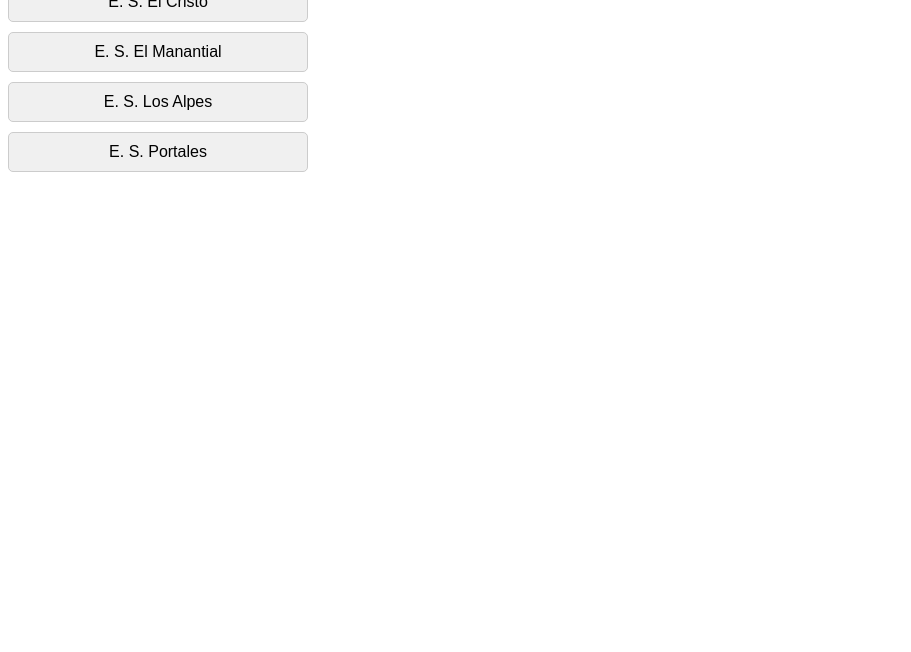
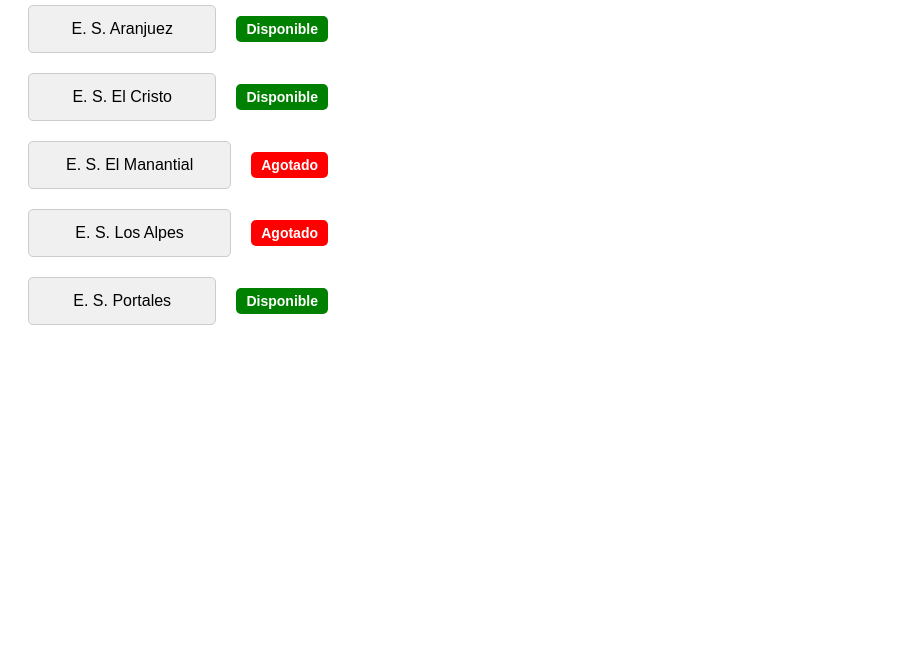
Before and after one commit to JhessaelGit/Proyecto_Gasolina_Ing_Software, a website built with Parcel: page Usuario_particular/lista_surtidores.html in a window 1280 px wide. Shown: the part 148-800 px from the top of the page, without its empty margins (0-911 px from the left). Built offline with nearby package versions, Linux system fonts and the light colour scheme.

Commit message:
style: mejora visual en botones y etiquetas de estado de surtidores, en vista usuario y administrador

```diff
--- a/Surtidores/estilos_surtidores.css
+++ b/Surtidores/estilos_surtidores.css
@@ -11,6 +11,7 @@ h1 {
 }
 #estado-actual {
     font-weight: bold;
+    font-size: 14px;
     padding: 5px 10px;
     color: white;
     border-radius: 5px;
--- a/Usuario_particular/estilos_lista_surtidores.css
+++ b/Usuario_particular/estilos_lista_surtidores.css
@@ -6,7 +6,8 @@
 }
 
 .botones button {
-    padding: 10px;
+    width: 220px;
+    padding: 14px 10px;
     font-size: 16px;
     cursor: pointer;
     background-color: #f0f0f0;
@@ -18,3 +19,10 @@
 .botones button:hover {
     background-color: #fa8080; /* Color al pasar el mouse */
 }
+
+.surtidor {
+  display: flex;
+  align-items: center; /* centra verticalmente */
+  gap: 20px; /* espacio entre boton y label */
+  margin-bottom: 10px; /* espacio entre surtidores */
+}
--- a/Usuario_particular/lista_surtidores.html
+++ b/Usuario_particular/lista_surtidores.html
@@ -3,15 +3,32 @@
 <head>
     <title>Lista de Surtidores</title>
     <link rel="stylesheet" href="estilos_lista_surtidores.css">
+    <link rel="stylesheet" href="../Surtidores/estilos_surtidores.css">
+
 </head>
 <body>
     <h1>Lista de Surtidores</h1>
     <div class="botones">
-        <button onclick="location.href='../Surtidores/E_S_Aranjuez.html'">E. S. Aranjuez</button>
-        <button onclick="location.href='../Surtidores/E_S_El_Cristo.html'">E. S. El Cristo</button>
-        <button onclick="location.href='../Surtidores/E_S_El_Manantial.html'">E. S. El Manantial</button>
-        <button onclick="location.href='../Surtidores/E_S_Los_Alpes.html'">E. S. Los Alpes</button>
-        <button onclick="location.href='../Surtidores/E_S_Portales.html'">E. S. Portales</button>
+        <div class="surtidor">
+            <button onclick="location.href='../Surtidores/E_S_Aranjuez.html'">E. S. Aranjuez</button>
+            <label id="estado-actual" class="disponible">Disponible</label>
+        </div>
+        <div class="surtidor">
+            <button onclick="location.href='../Surtidores/E_S_El_Cristo.html'">E. S. El Cristo</button>
+            <label id="estado-actual" class="disponible">Disponible</label>
+        </div>
+        <div class="surtidor">
+            <button onclick="location.href='../Surtidores/E_S_El_Manantial.html'">E. S. El Manantial</button>
+            <label id="estado-actual" class="agotado">Agotado</label>
+        </div>
+        <div class="surtidor">
+            <button onclick="location.href='../Surtidores/E_S_Los_Alpes.html'">E. S. Los Alpes</button>
+            <label id="estado-actual" class="agotado">Agotado</label>
+        </div>
+        <div class="surtidor">
+            <button onclick="location.href='../Surtidores/E_S_Portales.html'">E. S. Portales</button>
+            <label id="estado-actual" class="disponible">Disponible</label>
+        </div>
     </div>
 </body>
 </html>
```
Also changed, not shown: Usuario_Administrador_Surtidor/lista_surtidores_administrador.html (+21 -5 lines), commit-history.json (+17 -0 lines).
